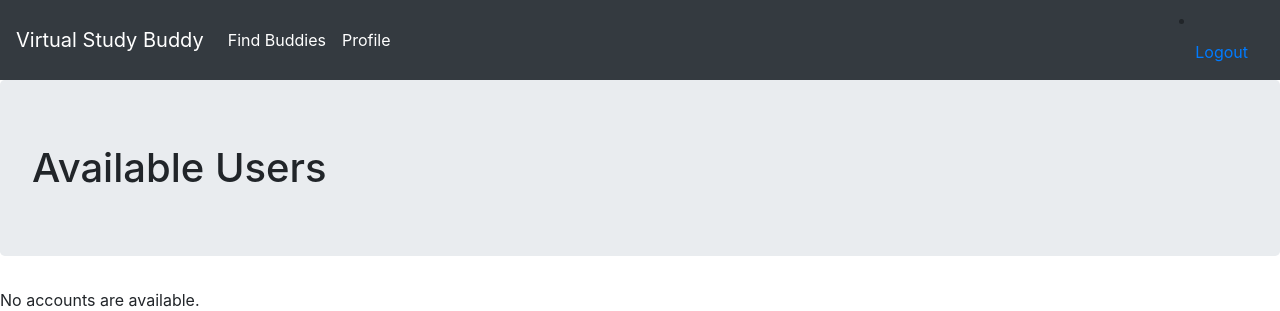
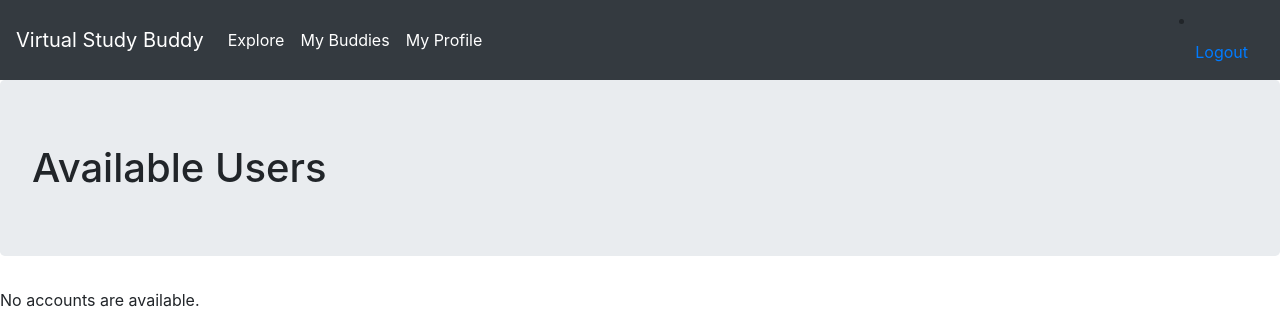
Before and after one commit to jrichbart/CS3240-Project, a Django app: page /find/ in a window 1280 px wide. Shown: the top 311 px of the page. Run offline with Django 3.2, Linux system fonts and the light colour scheme; the visitor is signed in with stand-in values (Sample User, id 1); some libraries are stand-ins or nearby versions.

Commit message:
Added my buddies to base html

```diff
--- a/login/templates/login/base.html
+++ b/login/templates/login/base.html
@@ -22,10 +22,13 @@
     <div class="collapse navbar-collapse" id="navbarSupportedContent">
       <ul class="navbar-nav mr-auto">
         <li class="nav-item active">
-          <a class="nav-link" href="{% url 'find:index' %}">Find Buddies <span class="sr-only">(current)</span></a>
+          <a class="nav-link" href="{% url 'find:index' %}">Explore <span class="sr-only">(current)</span></a>
         </li>
         <li class="nav-item active">
-          <a class="nav-link" href="{% url 'userAccount:has_account' %}">Profile</a>
+          <a class="nav-link" href="{% url 'userAccount:has_account' %}">My Buddies</a>
+        </li>
+        <li class="nav-item active">
+          <a class="nav-link" href="{% url 'userAccount:has_account' %}">My Profile</a>
         </li>
       </ul>
     </div>
```
